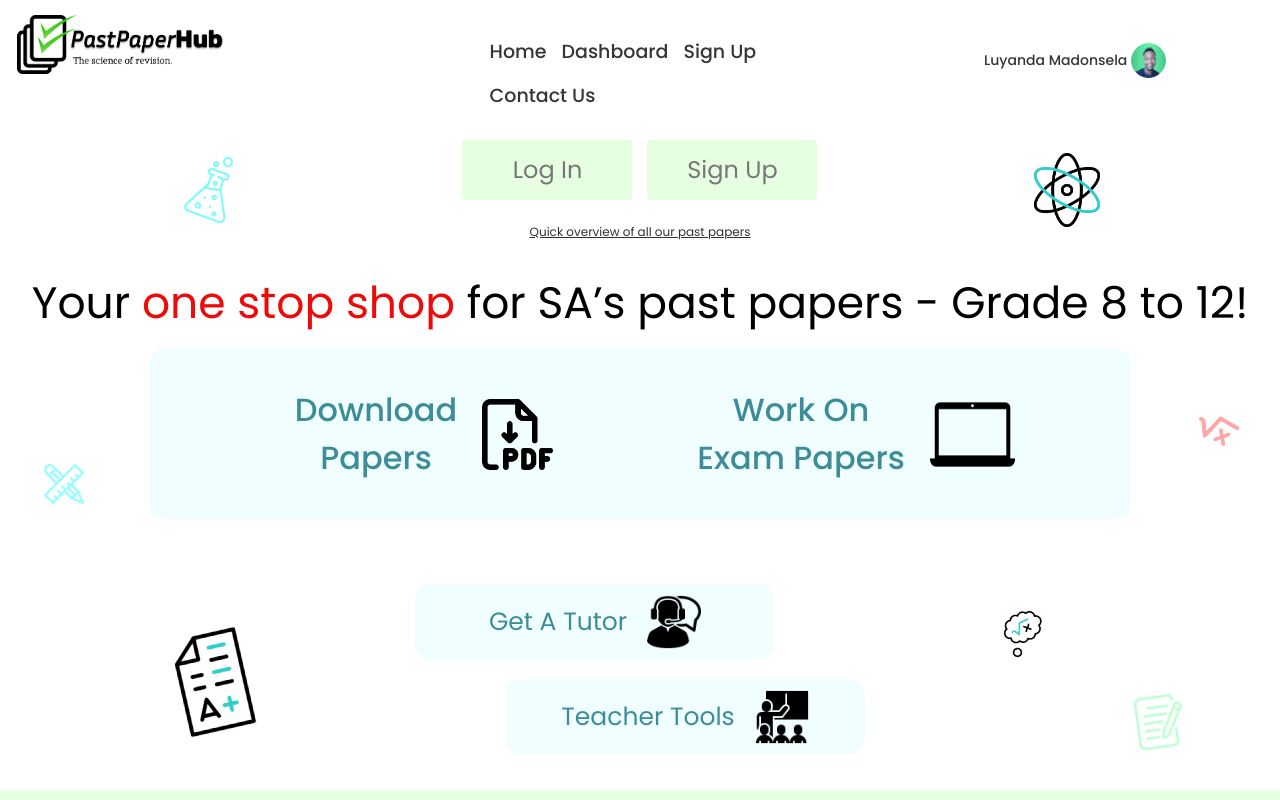
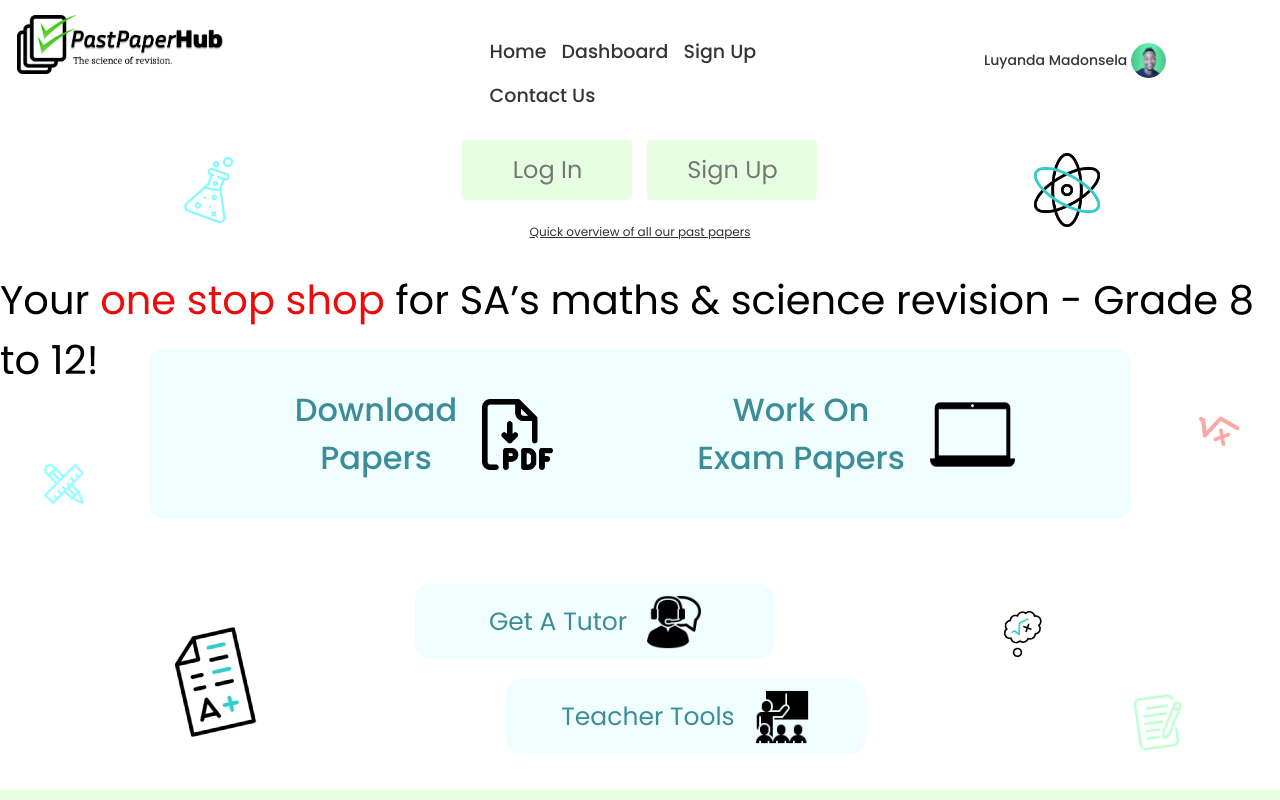
Before and after one commit to Luyanda-Madonsela/past-paper-web-app-daft, a Next.js app: page / in a window 1280 px wide. Shown: the top 800 px of the page. Built offline with nearby package versions, Linux system fonts and the light colour scheme.

Commit message:
Home page header change

```diff
--- a/app/page.js
+++ b/app/page.js
@@ -66,7 +66,7 @@ export default function Home() {
         </div>
 
         <div className={styles.mainSection2}>
-              <p>Your <span className={styles.red}>one stop shop</span> for SA’s past papers - Grade 8 to 12!</p>
+              <p>Your <span className={styles.red}>one stop shop</span> for SA’s maths & science revision - Grade 8 to 12!</p>
         </div>
 
         <div className={styles.mainSection3}>
--- a/app/page.module.css
+++ b/app/page.module.css
@@ -31,7 +31,7 @@
   font-family: 'poppins', sans-serif;
   font-style: normal;
   font-weight: 400;
-  font-size: 44px;
+  font-size: 40px;
   color: #000000;
   transform: matrix(1, 0, 0, 1, 0, 0);
 }
```
